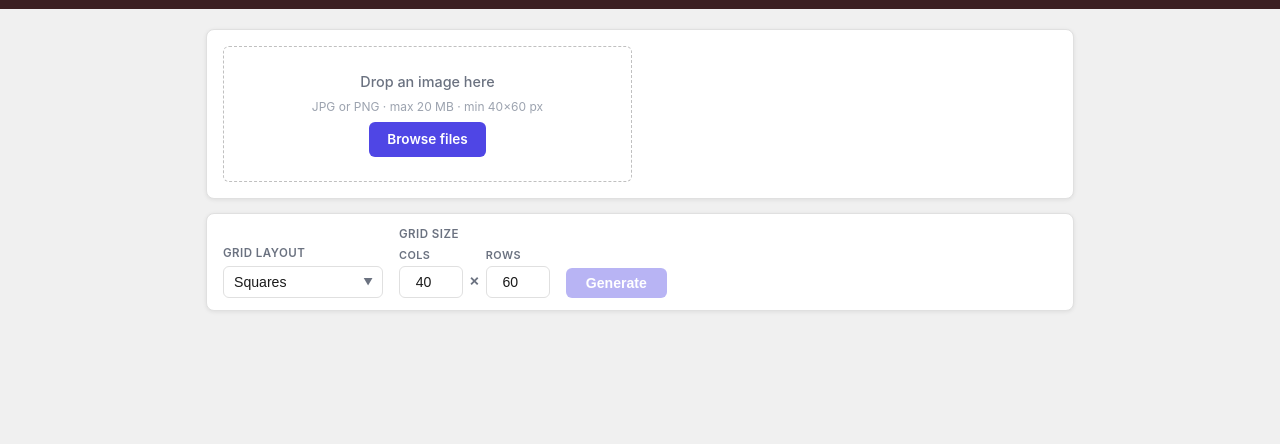
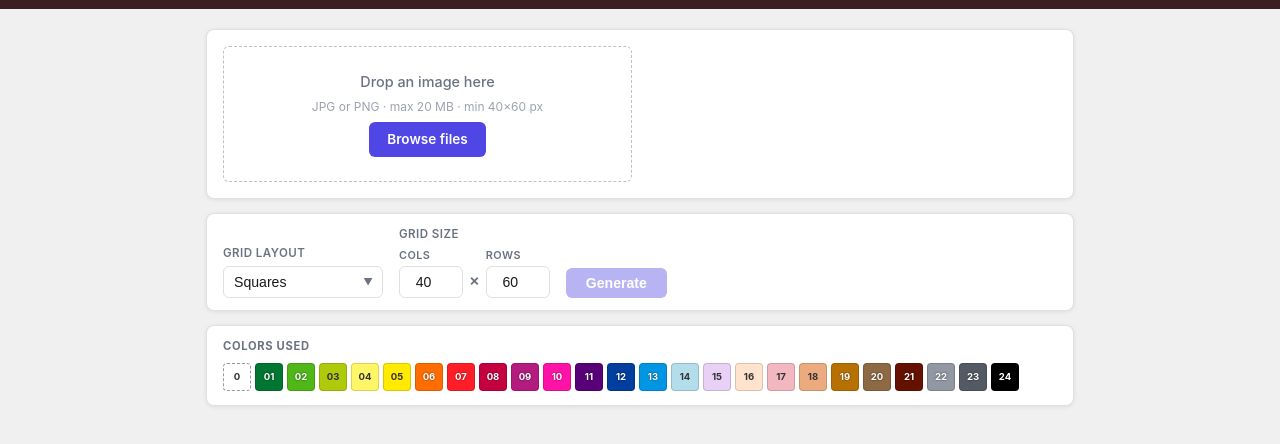
Before and after one commit to pluser420/art-by-number-gen, a plain HTML site: page index.html in a window 1280 px wide. Shown: the part 66-510 px from the top of the page. Drawn offline with Linux system fonts and the light colour scheme.

Commit message:
Show COLORS USED palette on page load, always visible

```diff
--- a/asset/app.js
+++ b/asset/app.js
@@ -138,6 +138,9 @@ const colorPalette     = document.getElementById('colorPalette');
 const paletteCard      = document.getElementById('paletteCard');
 
 // ─── Init ─────────────────────────────────────────────────────────────────────
+
+// Render the full palette on page load
+renderPaletteUI([]);
 
 // ─── Color Editor ─────────────────────────────────────────────────────────────
 
@@ -400,7 +403,6 @@ function handleFile(file) {
       previewPanel.style.display = 'flex';
       generateBtn.disabled       = false;
       resultsSection.style.display = 'none';
-      paletteCard.style.display    = 'none';
     };
     img.src = e.target.result;
   };
@@ -797,7 +799,6 @@ function appendLegend(svg, offsetY, svgW, itemH) {
 // ─── Palette UI ───────────────────────────────────────────────────────────────
 
 function isLightColor({ r, g, b }) {
-  // perceived luminance — use dark text on light swatches
   return (0.299 * r + 0.587 * g + 0.114 * b) > 160;
 }
 
@@ -806,14 +807,17 @@ function renderPaletteUI(cellIndices) {
 
   const usage = new Array(PALETTE.length).fill(0);
   cellIndices.forEach(i => usage[i]++);
+  const hasResults = cellIndices.length > 0;
 
   PALETTE.forEach((color, i) => {
     const item = document.createElement('div');
     item.className = 'swatch-item';
     item.style.background = rgbStr(color);
     item.dataset.light = isLightColor(color) ? 'true' : 'false';
-    if (i === 0) item.style.border = '1.5px dashed #999'; // white = index 0
-    item.title = `${i === 0 ? 0 : i}. ${color.name} — ${usage[i]} cells`;
+    if (i === 0) item.style.border = '1.5px dashed #999';
+    // Dim unused colors after generation
+    if (hasResults && usage[i] === 0) item.style.opacity = '0.25';
+    item.title = `${i === 0 ? 0 : i}. ${color.name}${hasResults ? ` — ${usage[i]} cells` : ''}`;
     item.textContent = i === 0 ? '0' : String(i).padStart(2, '0');
     colorPalette.appendChild(item);
   });
@@ -896,7 +900,6 @@ function clearAll() {
 
   previewPanel.style.display   = 'none';
   resultsSection.style.display = 'none';
-  paletteCard.style.display    = 'none';
   generateBtn.disabled         = true;
 
   hideError();
--- a/index.html
+++ b/index.html
@@ -78,8 +78,8 @@
 
 
 
-    <!-- Result palette (shown after generation) -->
-    <section class="card palette-card" id="paletteCard" style="display:none;">
+    <!-- Result palette (always visible) -->
+    <section class="card palette-card" id="paletteCard">
       <p class="section-label">COLORS USED</p>
       <div class="palette-swatches" id="colorPalette"></div>
     </section>
```
